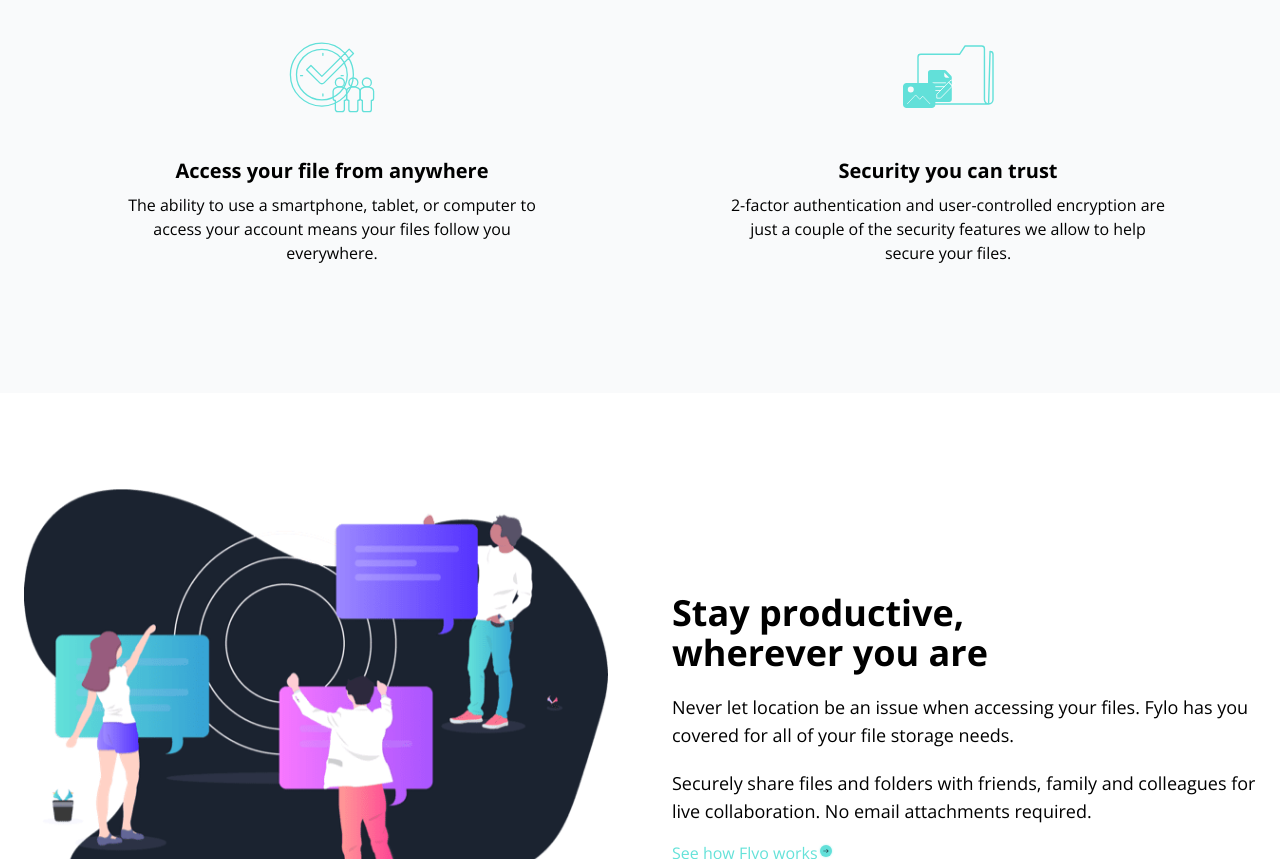
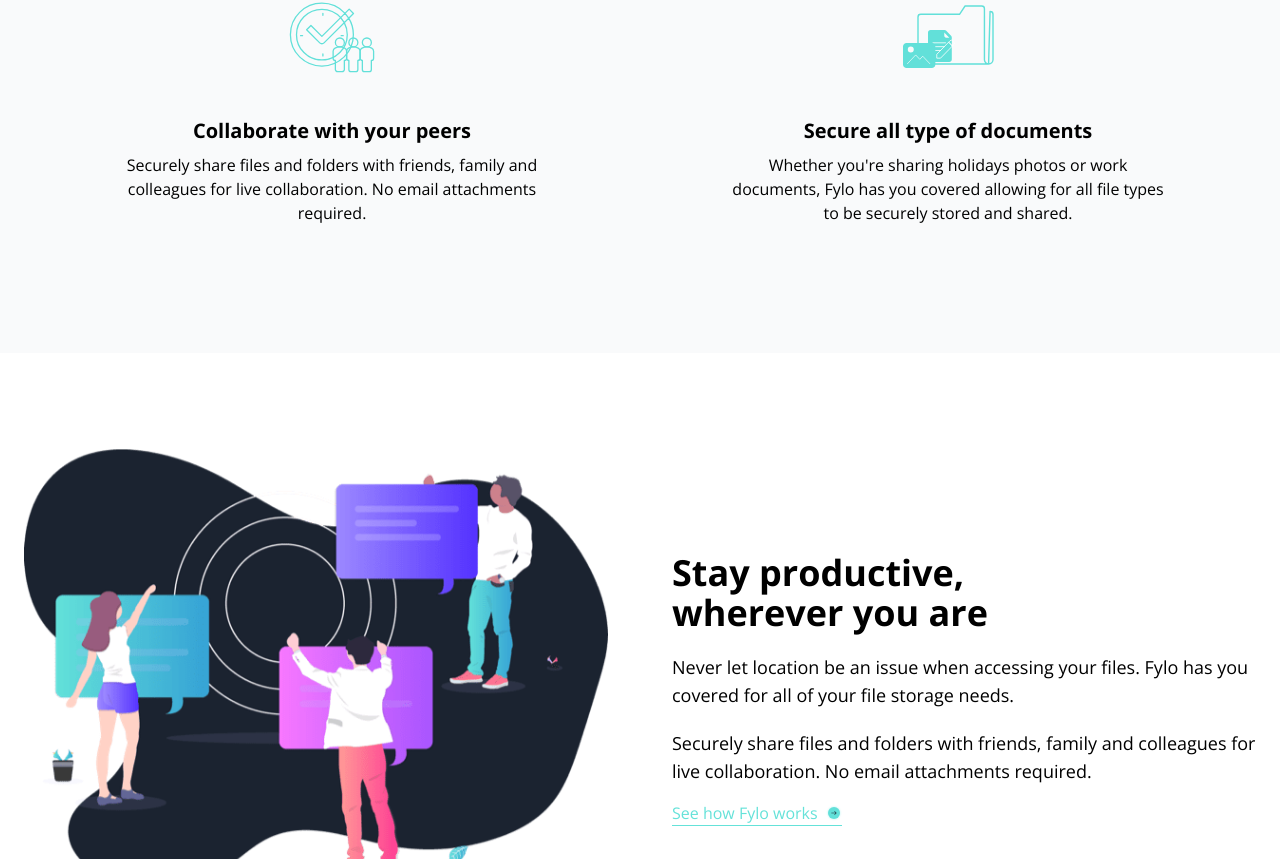
Before and after one commit to lucas-bresson/tailwind-from-scratch, a Next.js app: page /projects/fylo in a window 1280 px wide. Shown: the part 1721-2580 px from the top of the page. Built offline with nearby package versions, Linux system fonts and the light colour scheme; a web font is replaced by a local one.

Commit message:
ui fixes on Fylo

```diff
--- a/src/app/projects/fylo/page.tsx
+++ b/src/app/projects/fylo/page.tsx
@@ -29,13 +29,11 @@
   }
 
   return (
-    <div
-      className={`dark:bg-darkBlue dark:text-white ${openSans.className} h-screen`}
-    >
-      <header className="container mx-auto mt-10 px-6 text-center h-40 md:h-20">
+    <div className={`dark:bg-darkBlue dark:text-white ${openSans.className}`}>
+      <header className="container mx-auto px-6 text-center h-40 md:h-20">
         {/* Dynamic Logo */}
-        <div className="bg-logo-light-mode dark:bg-logo-dark-mode bg-no-repeat h-20 w-48 mx-auto md:mx-0 md:absolute top-30 left-10" />
-        <div className="flex items-center justify-center space-x-4 md:space-x-10 md:absolute top-32 right-10">
+        <div className="bg-logo-light-mode dark:bg-logo-dark-mode bg-no-repeat h-20 w-48 mx-auto md:mx-0 md:absolute top-10 left-10" />
+        <div className="flex items-center justify-center space-x-4 md:space-x-10 md:absolute top-12 right-10">
           <a href="#features" className="hover:text-accentCyan">
             Features
           </a>
@@ -136,12 +134,11 @@
               <div className="flex items-center justify-center h-24 mb-6">
                 <Image src={iconCollaboration} alt="" />
               </div>
-              <h3 className="text-xl font-bold">
-                Access your file from anywhere
-              </h3>
+              <h3 className="text-xl font-bold">Collaborate with your peers</h3>
               <p className="max-w-md">
-                The ability to use a smartphone, tablet, or computer to access
-                your account means your files follow you everywhere.
+                Securely share files and folders with friends, family and
+                colleagues for live collaboration. No email attachments
+                required.
               </p>
             </div>
             {/* Item 4 */}
@@ -149,11 +146,13 @@
               <div className="flex items-center justify-center h-24 mb-6">
                 <Image src={iconAnyFile} alt="" />
               </div>
-              <h3 className="text-xl font-bold">Security you can trust</h3>
+              <h3 className="text-xl font-bold">
+                Secure all type of documents
+              </h3>
               <p className="max-w-md">
-                2-factor authentication and user-controlled encryption are just
-                a couple of the security features we allow to help secure your
-                files.
+                Whether you&apos;re sharing holidays photos or work documents,
+                Fylo has you covered allowing for all file types to be securely
+                stored and shared.
               </p>
             </div>
           </div>
@@ -187,14 +186,11 @@
             </div>
 
             {/* Link */}
-            <div className="block mt-4">
-              <a
-                href="#"
-                className="border-b border-accentCyan text-accentCyan"
-              >
-                See how Flyo works
-                <Image src={iconArrow} alt="" className="inline pb-2" />
+            <div className="flex flex-row items-center space-x-2 mt-4 border-b  border-accentCyan hover:cursor-pointer ">
+              <a href="#" className="text-accentCyan">
+                See how Fylo works
               </a>
+              <Image src={iconArrow} alt="" />
             </div>
           </div>
         </div>
@@ -325,7 +321,7 @@
                 <div className="w-6">
                   <Image src={iconPhone} alt="phone" className="scale-10" />
                 </div>
-                <div>+1-543-123-4567</div>
+                <div>+49 2134 567889</div>
               </div>
               <div className="flex items-center space-x-3">
                 <div className="w-6">
@@ -357,7 +353,7 @@
                   <Image
                     src={iconFacebook}
                     alt="facebook"
-                    className="p-2 bg-darkBlue rounded-full ficon"
+                    className="h-10 w-10 p-2 bg-darkBlue rounded-full ficon"
                   />
                 </a>
               </div>
@@ -366,7 +362,7 @@
                   <Image
                     src={iconTwitter}
                     alt="twitter"
-                    className="p-2 bg-darkBlue rounded-full ficon"
+                    className="h-10 w-10 p-2 bg-darkBlue rounded-full ficon"
                   />
                 </a>
               </div>
@@ -375,7 +371,7 @@
                   <Image
                     src={iconInstagram}
                     alt="instagram"
-                    className="p-2 bg-darkBlue rounded-full ficon"
+                    className="h-10 w-10 p-2 bg-darkBlue rounded-full ficon"
                   />
                 </a>
               </div>
```
